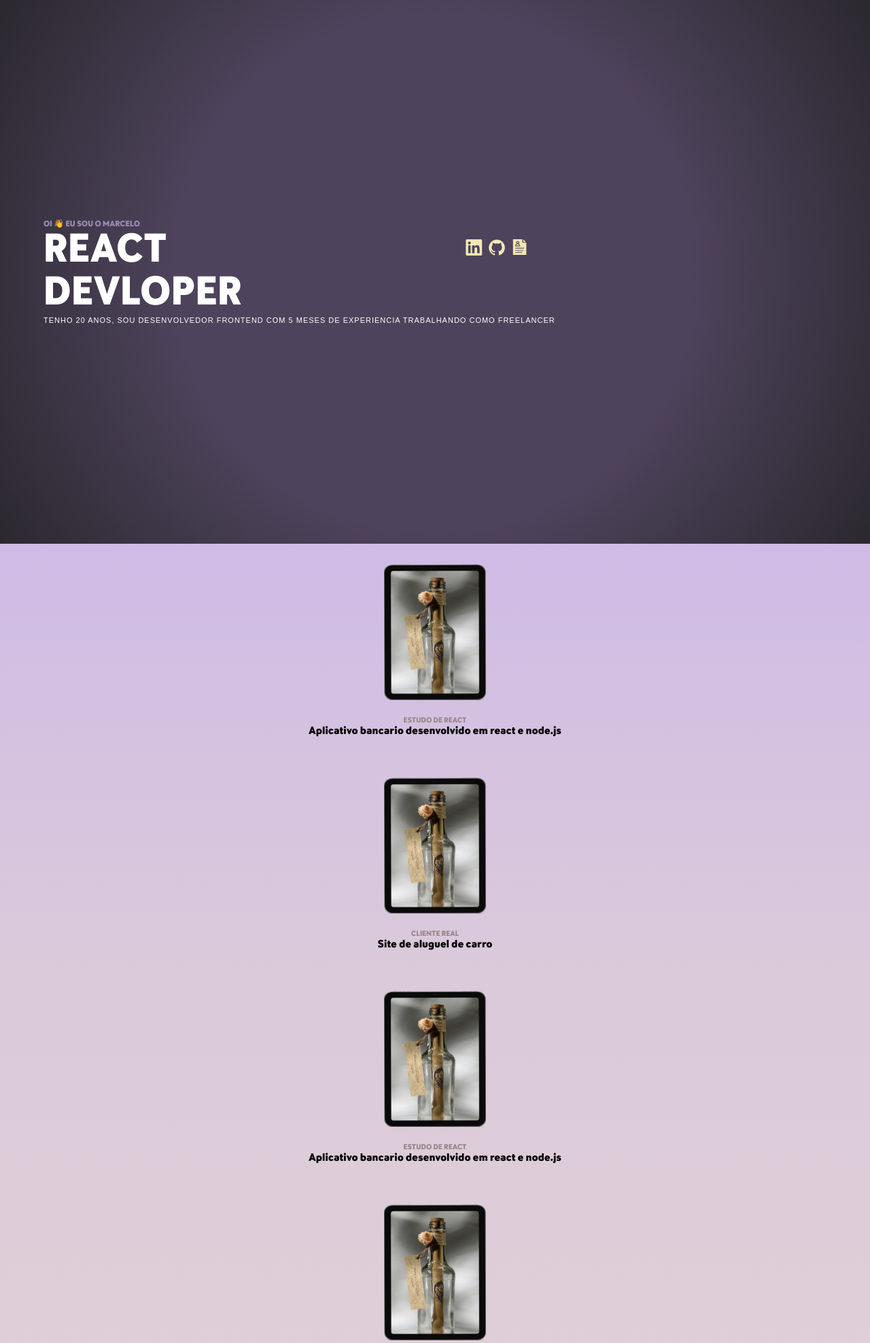
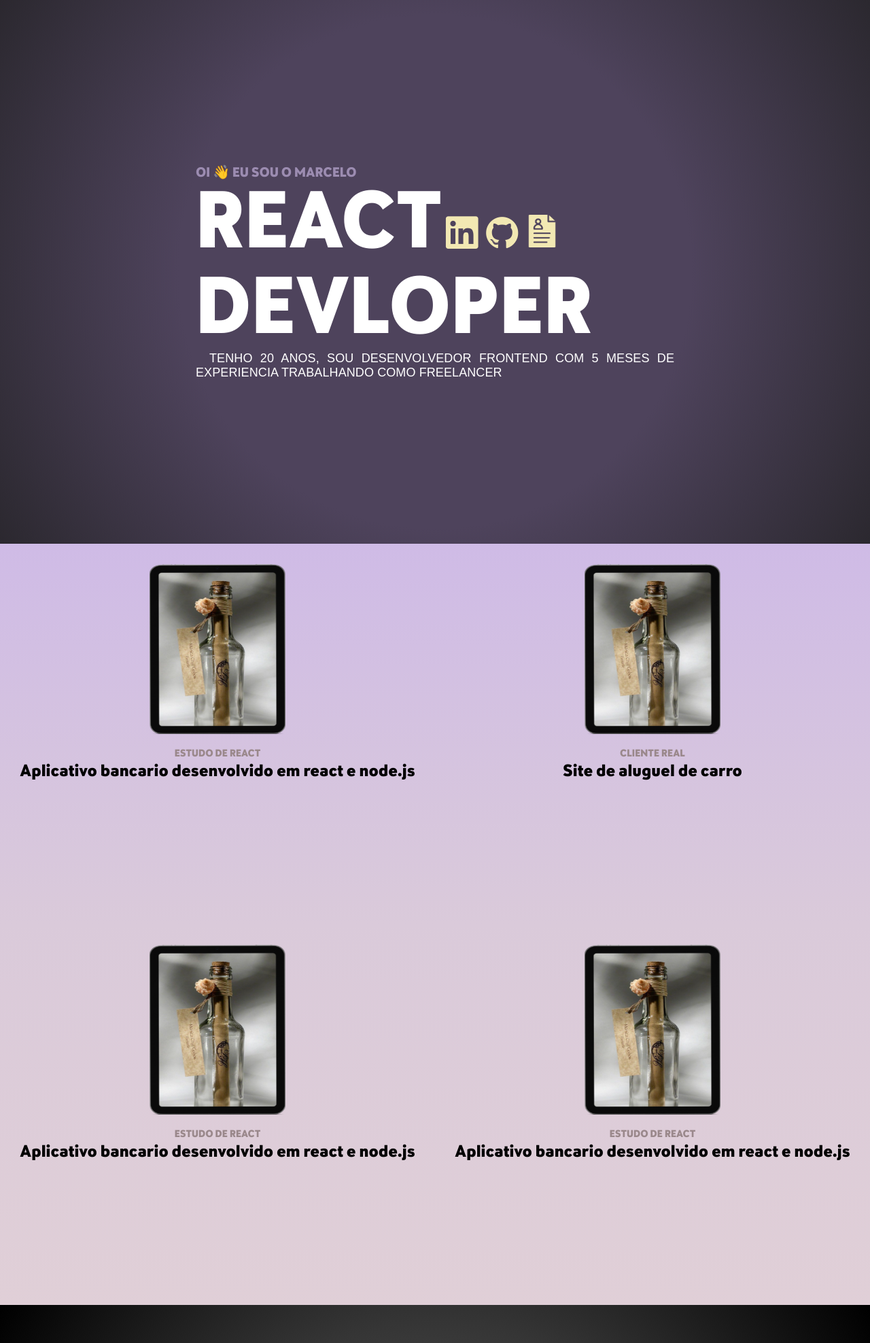
Before and after one commit to Profissional-Marcelo/SitePessoal, a PHP site: page /App/View/paginaInicial.html in a window 1280 px wide. Shown: the top 1976 px of the page at 68% size. Run offline with PHP 8.4, Linux system fonts and the light colour scheme.

Commit message:
pronto para lancar

```diff
--- a/App/View/paginaInicial.html
+++ b/App/View/paginaInicial.html
@@ -68,7 +68,6 @@
                 <img src="../../Assets/img/tablet.png" alt="projeto">
 
                 <p>ESTUDO DE REACT</p>
-
                 <h2>Aplicativo bancario desenvolvido em react e node.js</h2>
             </div>
         </div>
--- a/Assets/css/paginaInicialMQ.css
+++ b/Assets/css/paginaInicialMQ.css
@@ -77,7 +77,7 @@
     section.terceiraParte > form > div > div.linhaComentario > textarea {
         width: 270px;
         font-size: 20px;
-        margin-bottom: -80px;
+        margin-bottom: -100px;
         display: inline-block;
 
     }
@@ -101,42 +101,116 @@
 
 @media screen and (min-width: 992px) {/*PC*/
 
-}
 
 
 
+    section.primeiraParte > div > div.container > h1.titulo1, section.primeiraParte > div > h1.titulo2 > strong {
+        display: inline-block;
+        font-size: 120px;
+    }
+
+    section.primeiraParte > div {
+        width: 55vw;
+    }
+
+    section.primeiraParte > div > div.container{
+        display: inline-block;
+        text-align: start;
+    }
+
+    section.primeiraParte > div > p.story {
+        letter-spacing: 0.1px;
+       display: inline-block;
+       text-indent: 20px;
+        font-size: 18px;
+    }
+
+    section.primeiraParte > div > p.quemSou {
+        font-size: 20px;
+    }
+
+    section.primeiraParte > div > div > div.icones {
+        display: inline-block;
+
+    }
+
+    section.primeiraParte > div > div > div.icones > a > i{
+        display: inline-block;
+        padding-bottom: 20px;
+        font-size: 50px;
+    }
+
+    section.primeiraParte > div > div > div.icones > a > img{
+        width:  51px;
+        height: 48px
+    }
+
+    section.segundaParte > div.espacamento {
+        display: flex;
+        height: 70vh;
+        }
+
+    section.segundaParte > div.espacamento > div {
+        width: 50vw;
+    }
+
+    section.segundaParte > div.espacamento > div.projetos > img{
+        width: 200px;
+        height: 250px;
+    }
+
+    section.segundaParte > div.espacamento > div.projetos > p{
+        font-size: 15px;
+    }
+
+    section.segundaParte > div.espacamento > div.projetos > h2 {
+        margin-top: 5px;
+        font-size: 25px;
+    }
 
 
+    section.terceiraParte > h2{
+       font-size: 50px;
+    }
 
 
- /*
+    section.terceiraParte > form > div > div.linhaEmail > label  {
+            margin-right: 90px;
+            display: inline-block;
+            font-size: 30px;
+            }
 
-section.segundaParte > div.espacamento > div{
+    section.terceiraParte > form > div > div.linhaEmail > input  {
+                font-size: 20px;
+               width: 380px;
+            }
 
-} */
+    section.terceiraParte > form > div > div.linhaComentario > label {
+        display: inline-block;
+        padding-bottom: 80px;
+        font-size: 30px;
+        margin-right: 20px;
+    }
 
+    section.terceiraParte > form > div > div.linhaComentario > textarea {
+        border-radius: 10px;
+        width: 400px;
+        font-size: 20px;
+        margin-bottom: -100px;
+        display: inline-block;
 
+    }
 
-
-
-
-
-
-/* section.primeiraParte > p.story{
-    text-align: justify;
-    margin-left: 780px;
-    font-size: 11px;
-    line-height: 25px;
-    font-weight: normal;
-    font-family: sans-serif;
-    letter-spacing: 1px;
-    text-indent: 50px;
+    section.terceiraParte > form > button {
+        font-size: 30px;
+        color: white;
+        background-color: rgb(138, 93, 175);
+        border-radius: 50px;
+        width: 300px;
+        padding: 30px;
+        margin: auto;
+        display: block;
+        border: 1px solid black;
+        box-shadow: 2px 2px 0px rgba(0, 0, 0, 0.6);
+    }
 }
-
-section.primeiraParte > p.story > span.tab{
-    text-indent: 25px;
-    background-color: 0px 50px;
-    font-family: sans-serif;
-    font-weight: normal;
-    letter-spacing: 1px;
-} */
```
